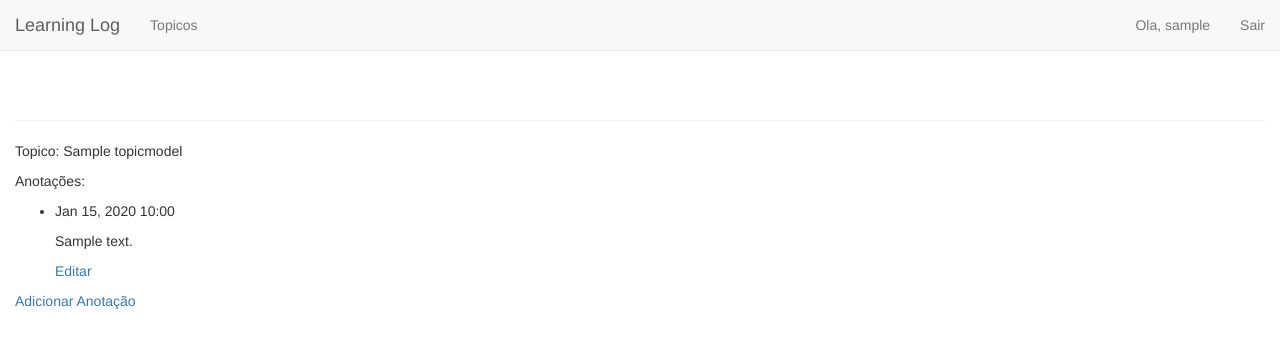
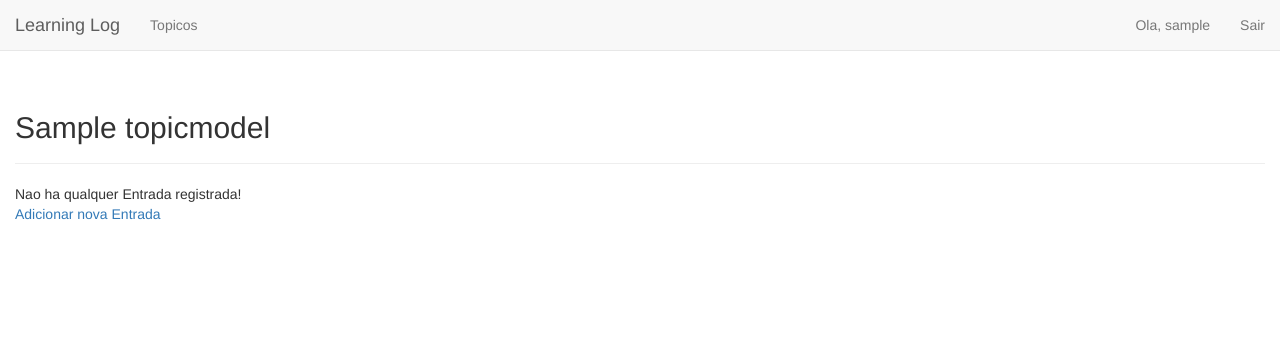
Before and after one commit to Moises-Jorge/Learning_Log, a Django app: page /topics/1 in a window 1280 px wide. Shown: the top 348 px of the page. Run offline with Django 5.2, Linux system fonts and the light colour scheme; a user stored in the database is signed in; tables that the repository leaves empty hold one stand-in row (values such as "Sample post"); some libraries are stand-ins or nearby versions.

Commit message:
style: styled topic page

```diff
--- a/templates/l_logs/topic.html
+++ b/templates/l_logs/topic.html
@@ -1,18 +1,31 @@
 {% extends 'l_logs/base.html' %}
 
+{% block header %}
+	<h2>{{ topic }}</h2>
+{% endblock header %}
+
 {% block content %}
-	<p>Topico: {{ topic }}</p>
-	<p>Anotações:</p>
-	<ul>
-		{% for annotation in annotations %}
-			<li>
-				<p>{{ annotation.date_added | date:'M d, Y H:i' }}</p>
-				<p>{{ annotation.text | linebreaks }}</p>
-				<a href="{% url 'edit_annotation' annotation.id %}">Editar</a>
-			</li>
-		{% empty %}
-			<p>Não há qualquer registro!</p>
-		{% endfor %}
-	</ul>
-	<a href="{% url 'new_annotation' topic.id %}">Adicionar Anotação</a>
+	{% for entry in entries %}
+			<div class="panel panel-default">
+				<div class="panel-heading">
+					<h3>
+						{{ entry.date_added | date:'M d, Y H:i' }}
+
+						<small>
+							<a href="{% url 'edit_entry' entry.id %}">Editar</a>
+						</small>
+					</h3>
+				</div>
+
+				<div class="panel-body">
+					{{ entry.text | linebreaks }}
+				</div>
+			</div>
+	{% empty %}
+		Nao ha qualquer Entrada registrada!
+	{% endfor %}
+
+	<p>
+		<a href="{% url 'new_entry' topic.id %}">Adicionar nova Entrada</a>
+	</p>
 {% endblock content %}
```
